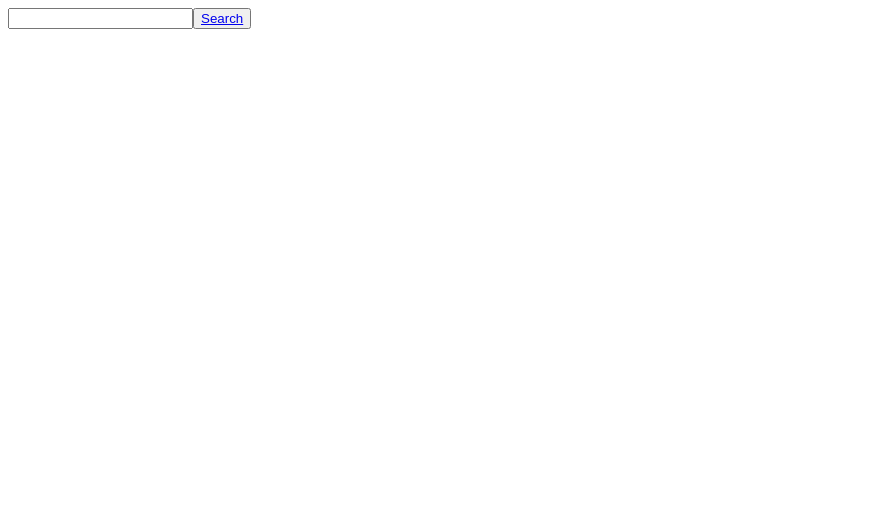
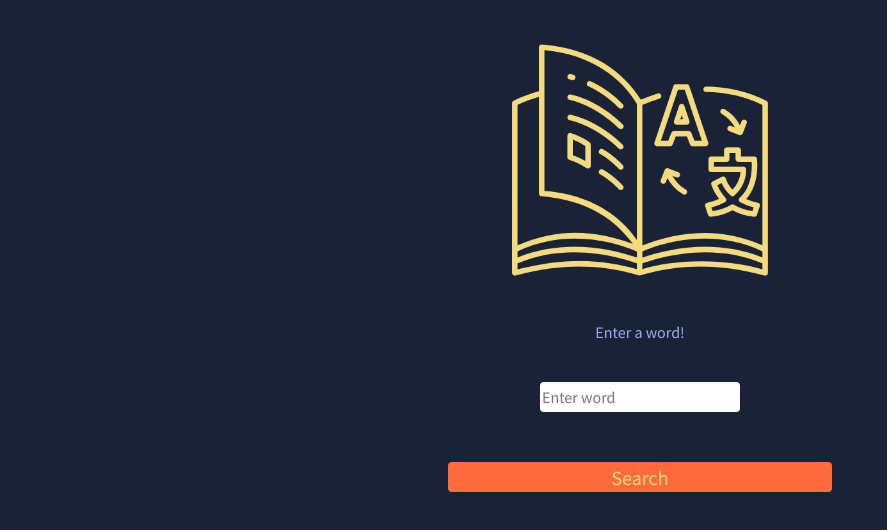
Before and after one commit to Selliott456/Voice_recognition_dictionary, a React app: page / in a window 1280 px wide. Shown: the top 530 px of the page, without its empty margins (0-887 px from the left). Built offline with nearby package versions, Linux system fonts and the light colour scheme; the HTML template or start-up script is replaced by a standard one.

Commit message:
basic styling and logo added

```diff
--- a/package.json
+++ b/package.json
@@ -19,6 +19,7 @@
     "babel-loader": "^8.0.5",
     "css-loader": "^3.5.3",
     "dotenv-webpack": "^4.0.0",
+    "file-loader": "^6.2.0",
     "html-webpack-plugin": "^4.3.0",
     "node-sass": "^4.14.1",
     "sass-loader": "^8.0.2",
@@ -30,7 +31,9 @@
   "dependencies": {
     "axios": "^0.21.1",
     "babel": "^6.23.0",
+    "babel-file-loader": "^2.0.0",
     "babel-preset-react": "^6.24.1",
+    "bootstrap": "^4.6.0",
     "bulma": "^0.9.1",
     "react": "^16.13.1",
     "react-dom": "^16.13.1",
--- a/src/components/Home.js
+++ b/src/components/Home.js
@@ -1,37 +1,47 @@
 import axios from 'axios'
 import React, { useState, useEffect } from 'react'
 import { Link } from 'react-router-dom'
+import logo from '../styles/logo.png'
+import '../styles/style.scss'
 
 
 const Home = () => {
 
   const [input, updateInput] = useState('')
   const [search, updateSearch] = useState('')
-
+  const [errorMessage, updateErrorMessage] = ('')
 
   function handleChange(event) {
     const input = event.target.value
     console.log(event.target.value)
     updateInput(input)
   }
+
   function handleSubmit(event) {
-    event.preventDefault()
-    updateSearch(input)
+    if (input = '') {
+      updateErrorMessage('Please enter a word!')
+    } else {
+      event.preventDefault()
+      updateSearch(input)
+    }
   }
 
 
 
-  return <main>
+  return <main id="mainHome">
+    <img id="logo" src={logo} alt="logo"></img>
     <form onSubmit={handleSubmit}>
+      <label className="enter">Enter a word!</label>
       <input
+        placeholder="Enter word"
         type="text"
         onChange={handleChange}
         name="word"
       />
-      <button><Link  className="button" to={{ pathname: '/results', aboutProps: { input } }}>Search</Link>
+      <span>{errorMessage}</span>
+      <button><Link className="button" to={{ pathname: '/results', aboutProps: { input } }}>Search</Link>
       </button>
     </form>
-
   </main>
 
 }
--- a/src/components/Results.js
+++ b/src/components/Results.js
@@ -41,7 +41,6 @@ const Results = (props) => {
     return <div>
       <h1>{word.word && word.word}</h1>
       <span>{errorMessage}</span>
-
       {word.results && word.results.map((result, index) => {
         return <details key={index}>
           <summary>Result {index + 1}</summary>
--- a/src/styles/style.scss
+++ b/src/styles/style.scss
@@ -0,0 +1,59 @@
+@import url('https://fonts.googleapis.com/css2?family=Source+Sans+Pro:wght@200;300;400;600&display=swap');
+
+:root {
+  --background: #ffffff;
+  --dark: #1a2238;
+  --mid: #9DAAF2;
+  --light: #FF6A3D;
+  --extraLight: #F4DB7D;
+  --grey: #eeeeee;
+  --font: 'Source Sans Pro', sans-serif;
+}
+
+* {
+  box-sizing: border-box;
+}
+
+body {
+  background-color: var(--dark);
+  width: 100vw;
+  display: flex;
+  flex-direction: column;
+  align-items: center;
+  justify-content: center;
+  text-align: center;
+  margin: 0;
+  padding: 0;
+  font-family: var(--font);
+}
+#logo{
+  height: 40vh;
+}
+.enter {
+  color: var(--mid)
+}
+form{
+  display: flex;
+  flex-direction: column;
+  align-items: center;
+}
+input{
+  border: none;
+  width: 200px;
+  border-radius: 4px;
+  margin: 30px;
+  height: 30px;
+}
+button {
+  border: none;
+  border-radius: 4px;
+  background-color: var(--light);
+  width: 30vw;
+  height: 30px;
+  margin: 20px;
+}
+.button {
+  font-size: 20px;
+  color: #F4DB7D;
+  text-decoration: none;
+}
```
Also changed, not shown: src/styles/logo.png (added), 1 other file (tests, documents, lock files or other folders).
